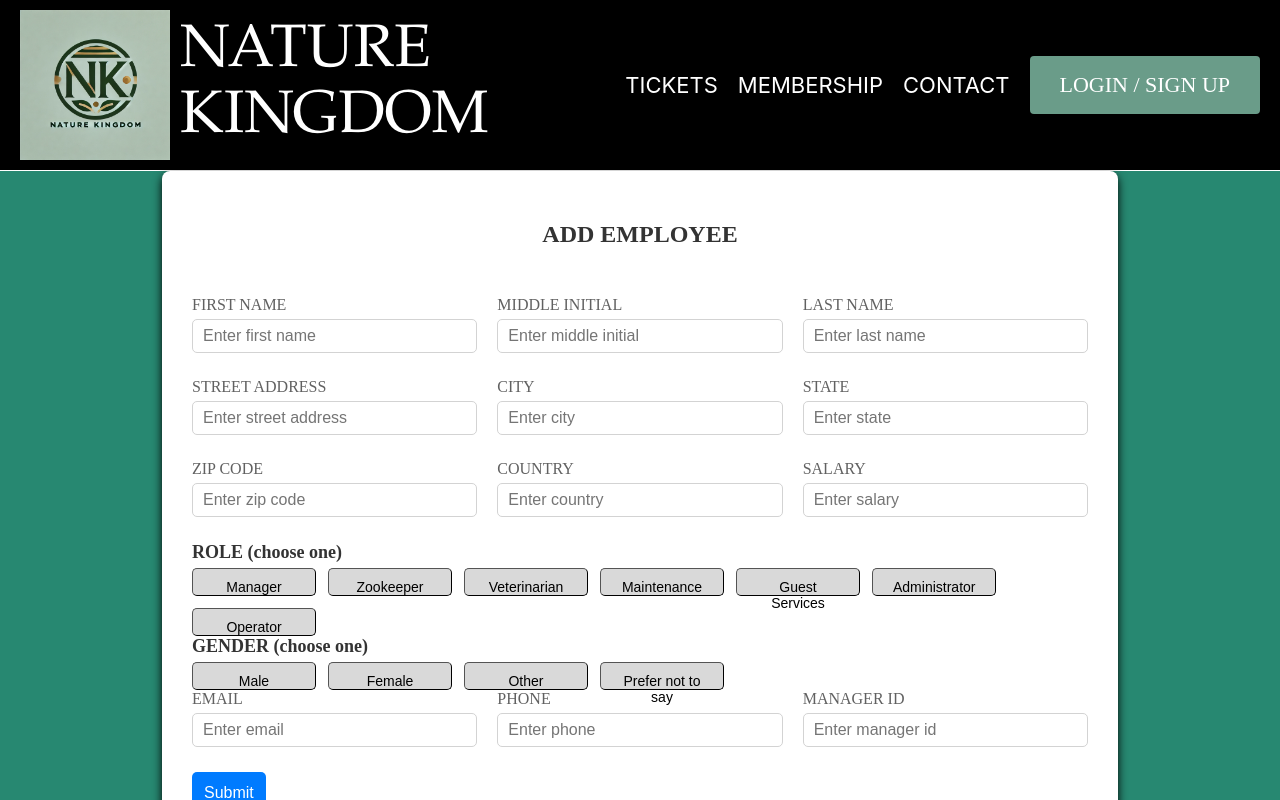
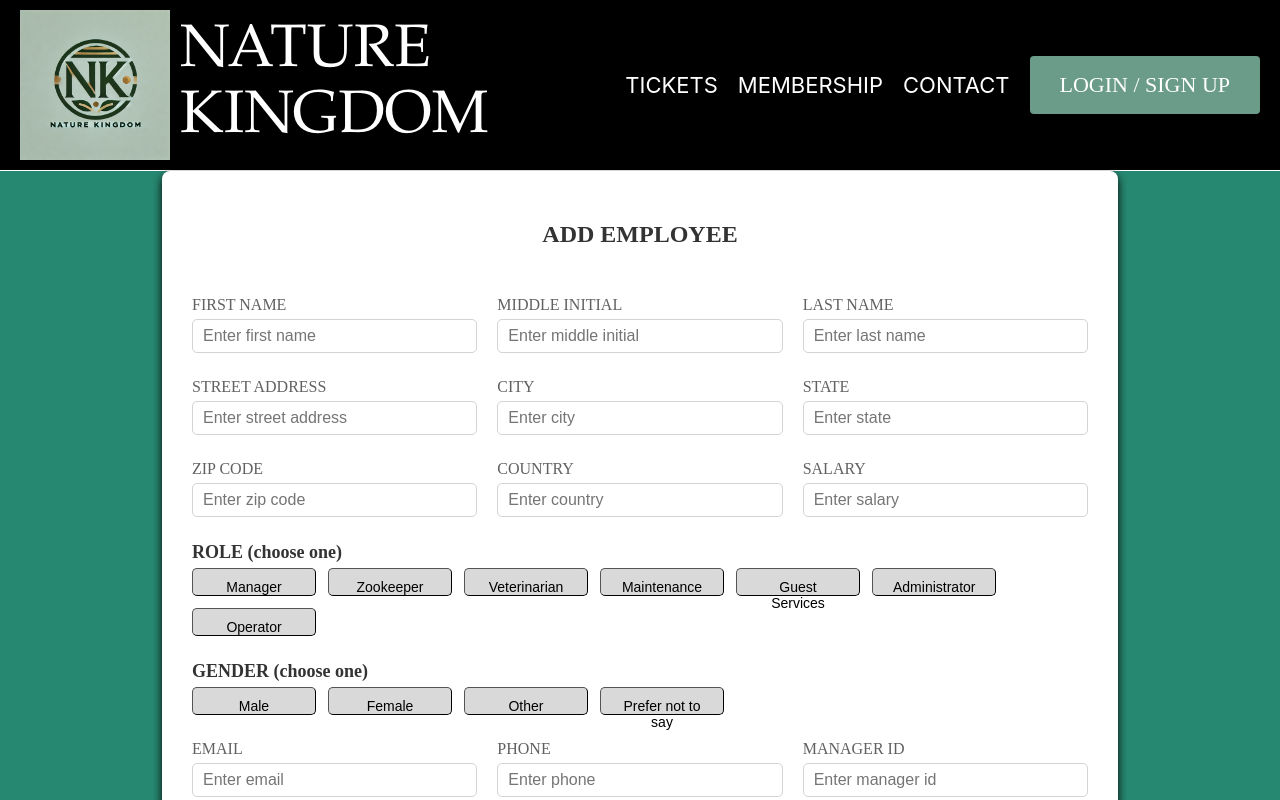
Before and after one commit to AngelSaravia/Nature_Kingdom, a React (Vite) app in the folder client/: page /employee_form in a window 1280 px wide. Shown: the top 800 px of the page. Built offline with nearby package versions, Linux system fonts and the light colour scheme.

Commit message:
added all dropdown folders and files to components

```diff
--- a/client/src/pages/dataEntries/employee_form.jsx
+++ b/client/src/pages/dataEntries/employee_form.jsx
@@ -107,8 +107,13 @@ const EmployeeForm = () => {
                 <InputFields label="SALARY" name="salary" value={formData.salary} onChange={handleChange} />
             </div>
 
+            <div className={styles.formRow}>
                 <SelectGroup label="ROLE (choose one)" name="role" options={["Manager", "Zookeeper", "Veterinarian", "Maintenance", "Guest Services", "Administrator", "Operator"]} selectedOption={formData.role} onChange={handleSelect} required />
+            </div>
+
+            <div className={styles.formRow}>
                 <SelectGroup label="GENDER (choose one)" name="gender" options={["Male", "Female", "Other", "Prefer not to say"]} selectedOption={formData.gender} onChange={handleSelect} required />
+            </div>
 
             <div className={styles.formRow}>
                 <InputFields label="EMAIL" name="email" type="email" value={formData.email} onChange={handleChange} />
```
Also changed, not shown: client/src/components/Dropdown/Dropdown.css (added), client/src/components/Dropdown/Dropdown.jsx (added), client/src/components/DropdownButton/DropdownButton.css (added), client/src/components/DropdownButton/DropdownButton.jsx (added), client/src/components/DropdownContent/DropdownContent.css (added), client/src/components/DropdownContent/DropdownContent.jsx (added), client/src/components/DropdownItem/DropdownItem.css (added), client/src/components/DropdownItem/DropdownItem.jsx (added).
